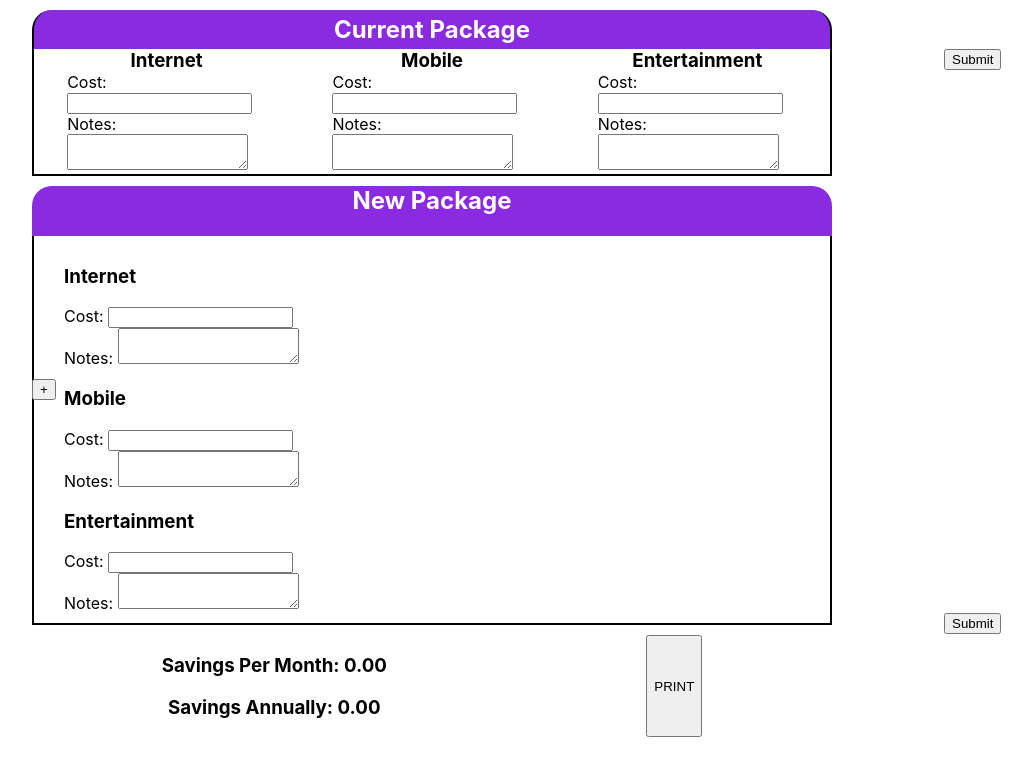
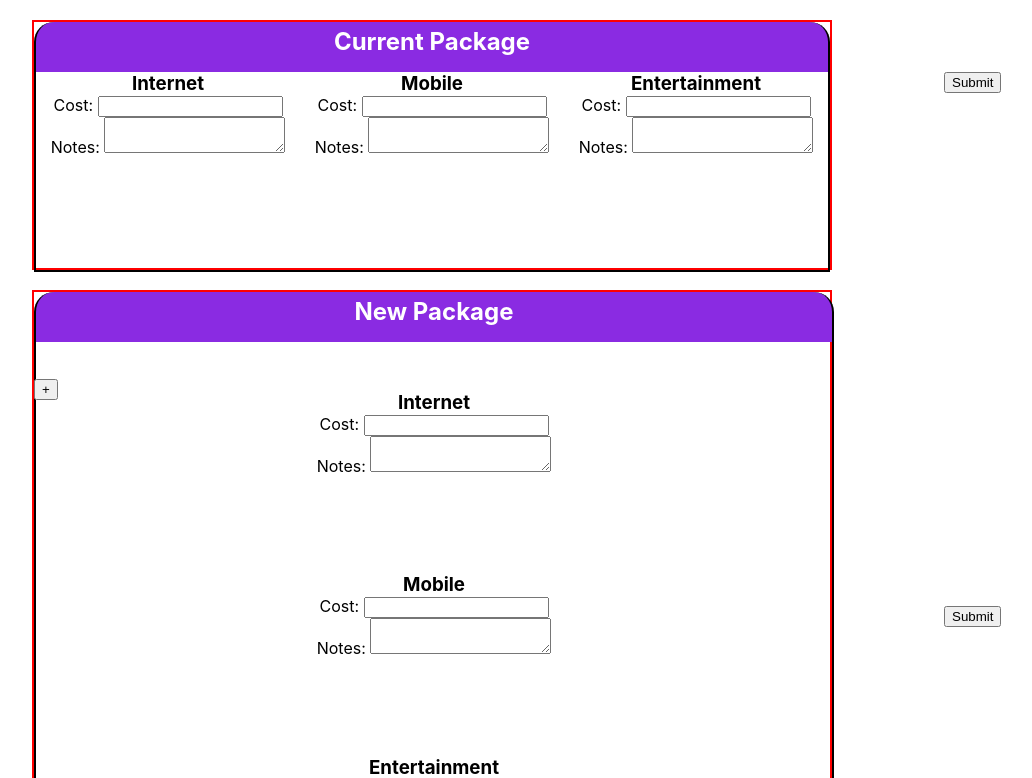
Before and after one commit to ryandw7/ez-tchart, a React (Create React App) app: page / in a window 1280 px wide. Shown: the top 778 px of the page, without its empty margins (208-1240 px from the left). Built offline with nearby package versions, Linux system fonts and the light colour scheme.

Commit message:
restructure css and add Additional info comp

```diff
--- a/src/App.js
+++ b/src/App.js
@@ -1,14 +1,15 @@
 import React, { useState } from 'react'
 import './styles/App.css';
+import './styles/print.css';
 import FormComp from './components/FormComp';
 import DetailsComp from './components/DetailsComp'
 import PriceCompare from './components/PriceCompare';
 import packagesObj from './data/packageObject.js';
 function App() {
-//State management
+  //State management
   const [packages, setPackages] = useState(packagesObj);
 
-//State Modifiers
+  //State Modifiers
   //update cost or note values of state
   const setValue = (bundle, service, value) => {
     setPackages((prev) => {
@@ -52,16 +53,18 @@ function App() {
     })
   }
 
-  //unified setValue logic for eac
+  //unified setValue logic for each
   const editCurrentPackage = (key, valueObj) => {
     setValue('currentPackage', key, valueObj)
   };
   const editBundle1 = (key, valueObj) => {
     setValue('bundle1', key, valueObj)
-  }
+  };
   const editBundle2 = (key, valueObj) => {
     setValue('bundle2', key, valueObj)
-  }
+  };
+
+  //update interface for additional new package
   const addSecondPackage = () => {
     setPackages((prev) => {
       return {
@@ -74,6 +77,7 @@ function App() {
     })
   };
 
+  //update interface to remove additional package
   const removeSecondPackage = () => {
     setPackages((prev) => {
       return {
@@ -86,22 +90,61 @@ function App() {
     })
   };
 
+  const editAdditionalInfo = (key, value) => {
+    setPackages((prev) => {
+      return {
+        ...prev,
+        additional: {
+          ...prev.additional,
+          [key]: value
+        }
+      }
+    })
+  }
+
+  const startEditAdditional = () => {
+    setPackages((prev)=>{
+      return {
+        ...prev,
+        additional: {
+          ...prev.additional,
+          isEdit: true
+        }
+      }
+    })
+  }
+
+  const stopEditAdditional = () => {
+    setPackages((prev)=>{
+      return {
+        ...prev,
+        additional: {
+          ...prev.additional,
+          isEdit: false
+        }
+      }
+    })
+  }
+  //total costs to be added into the price compare component
   const prevTotal = packages.currentPackage.internet.cost + packages.currentPackage.mobile.cost + packages.currentPackage.entertainment.cost;
   const newTotal1 = packages.bundle1.internet.cost + packages.bundle1.mobile.cost + packages.bundle1.entertainment.cost;
   const newTotal2 = packages.bundle2.internet.cost + packages.bundle2.mobile.cost + packages.bundle2.entertainment.cost;
+
   return (
+
     <div className="App">
 
       <header>
         <section className="current-package">
           <h2>Current Package</h2>
-          {packages.currentPackage.isEdit ? <FormComp edit={editCurrentPackage} bundle={packages.currentPackage} done={() => doneEditing('currentPackage')} /> : <DetailsComp edit={startEditing} bundle={packages.currentPackage} total={prevTotal} />}
+          <div id="current-package-content" className="bundle-content">
+            {packages.currentPackage.isEdit ? <FormComp edit={editCurrentPackage} bundle={packages.currentPackage} done={() => doneEditing('currentPackage')} /> : <DetailsComp edit={startEditing} bundle={packages.currentPackage} total={prevTotal} />}
+          </div>
         </section>
       </header>
 
       <main className='new-packages'>
-
-        <section className={packages.bundle2.isAdded ? 'bundle-double-left' : 'bundle-1-single'} >
+        <section className={packages.bundle2.isAdded ? 'bundle-double-left' : 'bundle1-single'} >
           <h2>{packages.bundle2.isAdded ? 'Package 1' : 'New Package'}</h2>
           <div className="bundle-content">
             {packages.bundle1.isEdit ? <FormComp edit={editBundle1} bundle={packages.bundle1} done={() => doneEditing('bundle1')} /> : <DetailsComp bundle={packages.bundle1} total={newTotal1} />}
@@ -126,6 +169,7 @@ function App() {
       <footer classname={packages.bundle2.isAdded ? 'price-compare-double' : 'price-compare-single'}>
         <PriceCompare prevTotal={prevTotal} newTotal={newTotal1} />
         {packages.bundle2.isAdded && <PriceCompare prevTotal={prevTotal} newTotal={newTotal2} />}
+
         <button onClick={() => { window.print() }}>PRINT</button>
       </footer>
     </div>
--- a/src/components/FormComp.js
+++ b/src/components/FormComp.js
@@ -1,10 +1,9 @@
 import React from 'react';
 import { dollarValueCheck } from '../utils';
-import '../styles/App.css'
+import '../styles/App.css';
+import '../styles/print.css'
 export default function FormComp({ edit, bundle, done }) {
     const { internet, mobile, entertainment } = bundle;
-
-
 
     const changeInput = (e) => {
         let { name, value } = e.target;
@@ -74,31 +73,31 @@ export default function FormComp({ edit, bundle, done }) {
     }
     return (
         <form className="form" onSubmit={handleSubmit}>
-            <section className='form-section'>
+           <div className="form-section">
                 <h3>Internet</h3>
                 <label htmlFor="internet-cost">Cost: </label>
                 <input name="internet-cost" type="number" value={internet.cost ? internet.cost : ''} onChange={changeInput}></input>
                 <br></br>
                 <label htmlFor="internet-notes">Notes: </label>
                 <textarea onChange={changeInput} name="internet-notes" value={internet.notes}></textarea>
-            </section>
-            <section className='form-section'>
+                </div>
+                <div className="form-section">
                 <h3>Mobile</h3>
                 <label htmlFor="mobile-cost">Cost: </label>
                 <input name="mobile-cost" type="number" value={mobile.cost ? mobile.cost : ''} onChange={changeInput}></input>
                 <br></br>
                 <label htmlFor="mobile-notes">Notes: </label>
                 <textarea onChange={changeInput} name="mobile-notes" value={mobile.notes}></textarea>
-            </section>
-            <section className='form-section'>
+            </div>
+            <div className="form-section">
                 <h3>Entertainment</h3>
                 <label htmlFor="entertainment-cost">Cost: </label>
                 <input name="entertainment-cost" type="number" value={entertainment.cost ? entertainment.cost : ''} onChange={changeInput}></input>
                 <br></br>
                 <label htmlFor="entertainment-notes">Notes: </label>
                 <textarea onChange={changeInput} name="entertainment-notes" value={entertainment.notes}></textarea>
-            </section>
-            <input type="submit" value="Submit" className="submit-button"/>
+            </div>
+            <button type="submit" className="submit-button">Submit</button>
         </form>
     )
 }
--- a/src/components/PriceCompare.js
+++ b/src/components/PriceCompare.js
@@ -1,6 +1,7 @@
 
 
-
+import '../styles/App.css';
+import '../styles/print.css'
 export default function PriceCompare({prevTotal, newTotal}) {
 return (
 <div className="price-compare">
--- a/src/data/packageObject.js
+++ b/src/data/packageObject.js
@@ -36,6 +36,12 @@ const packages = {
       entertainment: {
         cost: 0, notes: ''
       }
+    },
+    additional: {
+      isEdit: true,
+      repName: '',
+      repContact: '',
+      additionalNotes: ''
     }
   };
 
--- a/src/index.js
+++ b/src/index.js
@@ -1,6 +1,7 @@
 import React from 'react';
 import ReactDOM from 'react-dom/client';
 import './styles/index.css';
+import './styles/print.css'
 import App from './App';
 
 const root = ReactDOM.createRoot(document.getElementById('root'));
--- a/src/styles/App.css
+++ b/src/styles/App.css
@@ -1,31 +1,60 @@
-html {
+* {
   box-sizing: border-box;
 }
 
 .App {
-  margin: 10px auto;
+  margin: 20px auto;
   text-align: center;
-  justify-content: center;
-  justify-items: center;
   width: 800px;
-  box-sizing: border-box;
 }
 
-.current-package {
-
-  margin: 0 auto;
-  width: 800px;
-  flex-wrap: nowrap;
-  border-top-left-radius: 20px;
-  border-top-right-radius: 20px;
+header,
+main,
+footer {
+  margin: 20px auto;
+  min-width: 800px;
+  max-width: 800px;
+  border: 2px solid red;
 }
 
-.current-package h2 {
-  box-sizing: border-box;
+header {
+  min-height: 250px;
+  max-height: 250px;
+}
+
+main {
+  min-height: 600px;
+  max-height: 600px;
+}
+
+footer {
+  border: 3px solid black;
+  border-radius: 20px;
+  display: flex;
+  flex-direction: row;
+  justify-content: space-around;
+  align-content: center;
+  min-height: 250px;
+  max-height: 250px;
+  width: 800px;
+}
+
+button {
+  position: absolute;
+}
+
+section {
+  min-height: 100%;
+  max-height: 100%;
+  height: 100%;
+
+}
+section h2 {
   margin: 0 auto;
   padding-top: 5px;
   padding-bottom: 5px;
-  width: 800px;
+  width: 100%;
+  height: 50px;
   color: white;
   background-color: blueviolet;
   border-top-left-radius: 20px;
@@ -34,28 +63,34 @@ html {
   border-left: 2px solid black;
 }
 
-.current-package .form,
-.current-package .details {
-  margin: 0 auto;
+section .bundle-content {
+  height: 100%;
+  min-height: 100%;
+  max-height: 100%;
+}
+
+section .bundle-content .form,
+section .bundle-content .details {
+  display: flex;
+  justify-content: space-around;
+  border-right: 2px solid black;
   border-left: 2px solid black;
-  border-right: 2px solid black;
   border-bottom: 2px solid black;
-  max-width: 800px;
-  display: flex;
-  flex-direction: row;
-  justify-content: space-around;
 }
 
 
-.current-package .form .form-section {
-  text-align: left;
-  margin: 0 auto;
-  padding: 0;
-  width: 25%;
-
+ .form, .details {
+ min-height: 550px;
+ max-height: 550px;
+ height: 550px;
+}
+#current-package-content .form, #current-package-content .details {
+  min-height: 200px;
+ max-height: 200px;
+ height: 200px;
 }
 
-.current-package .form .form-section h3 {
+h3 {
   text-align: center;
   margin: 0 auto;
 }
@@ -67,75 +102,25 @@ html {
 }
 
 
-.bundle-1-single {
+.bundle1-single .form, .bundle1-single .details {
+  flex-direction: column;
   margin: 0 auto;
   width: 800px;
 }
+
+.new-packages {
+  display: flex;
+  flex-direction: row;
+  flex-wrap: nowrap;
+  justify-content: space-between;
+}
+.bundle-double-right .form, .bundle-double-right .details, .bundle-double-left .form, .bundle-double-left .details {
+  flex-direction: column;
+  width: 375px;
+}
+
 
 .package-2-button {
   position: absolute;
   bottom: 50%;
 }
-
-.bundle-double-left,
-.bundle-double-right {
-  box-sizing: border-box;
-  margin: 10px;
-  width: 350px;
-  height: fit-content;
-
-}
-
-.new-packages {
-  margin: 10px auto;
-  display: flex;
-  justify-content: space-between;
-  flex-direction: row;
-  height: fit-content;
-}
-
-.new-packages h2 {
-  width: 100%;
-  margin: 0 auto;
-  height: 50px;
-  background-color: blueviolet;
-  color: white;
-  border-top-left-radius: 20px;
-  border-top-right-radius: 20px;
-
-
-}
-
-.bundle-content {
-  padding: 10px 30px 10px 30px;
-  margin: 0 auto;
-  border-bottom: 2px solid black;
-  border-left: 2px solid black;
-  border-right: 2px solid black;
-  text-align: left;
-  text-wrap: nowrap;
-}
-
-footer {
-  width: 800px;
-  display: flex;
-  justify-content: space-around;
-  flex-wrap: nowrap;
-  text-align: center;
-}
-
-span {
-  position: relative;
-
-  justify-self: flex-end;
-  text-align: right;
-}
-
-@media print {
-
-  body {
-    -webkit-print-color-adjust: exact;
-    print-color-adjust: exact;
-  }
-
-}
--- /dev/null
+++ b/src/styles/components.css
@@ -0,0 +1,3 @@
+* {
+    box-sizing: border-box;
+}
--- a/src/styles/index.css
+++ b/src/styles/index.css
@@ -1,5 +1,4 @@
 body {
-  margin: 0;
   font-family: -apple-system, BlinkMacSystemFont, 'Segoe UI', 'Roboto', 'Oxygen',
     'Ubuntu', 'Cantarell', 'Fira Sans', 'Droid Sans', 'Helvetica Neue',
     sans-serif;
--- /dev/null
+++ b/src/styles/print.css
@@ -0,0 +1,11 @@
+@media print {
+    button {
+        display: none;
+    }
+    body {
+        box-sizing: border-box;
+        -webkit-print-color-adjust: exact;
+        print-color-adjust: exact;
+      }
+
+}
```
Also changed, not shown: src/components/Additional.js (added, +10 -0 lines), src/components/DetailsComp.js (+8 -7 lines), src/print.css (deleted).
